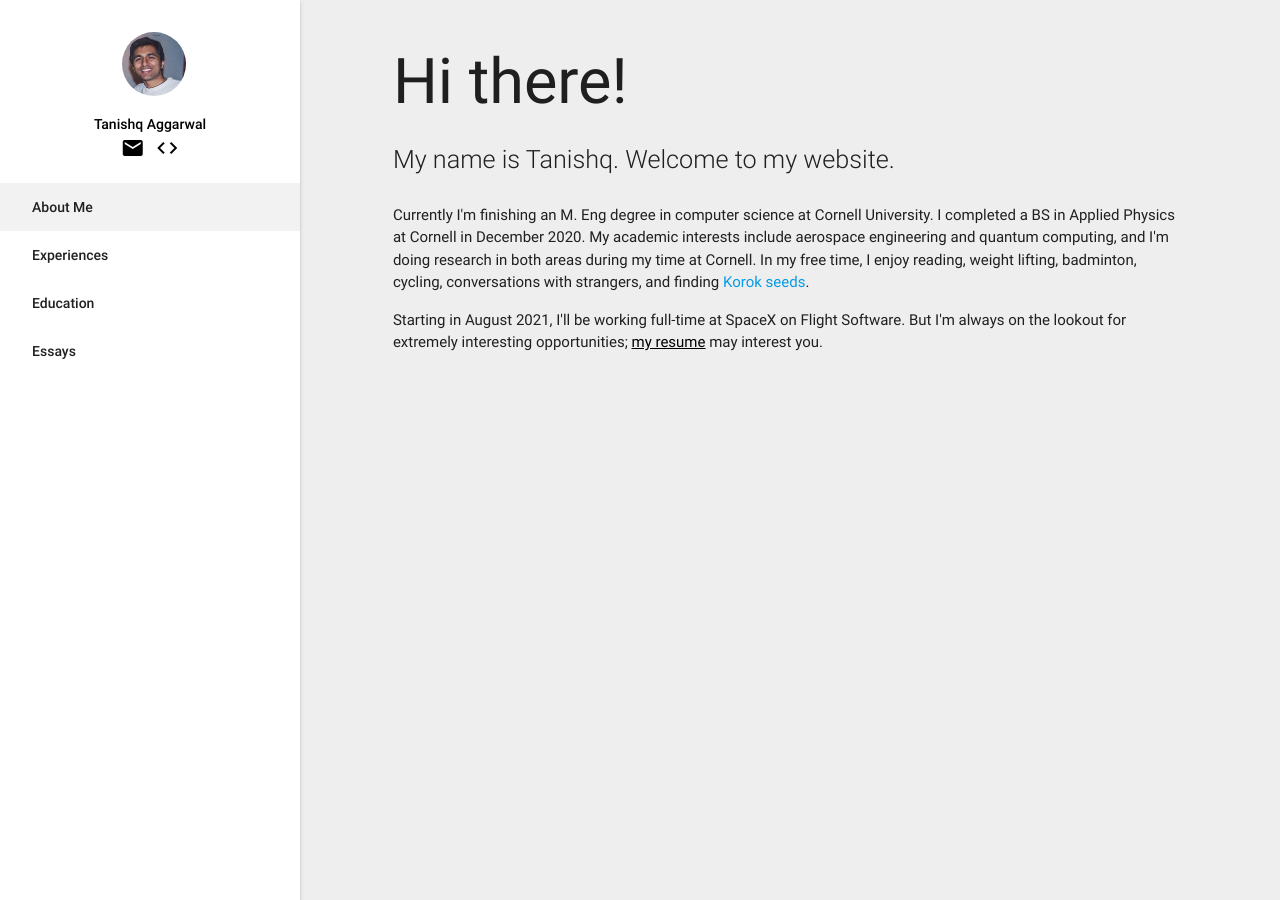
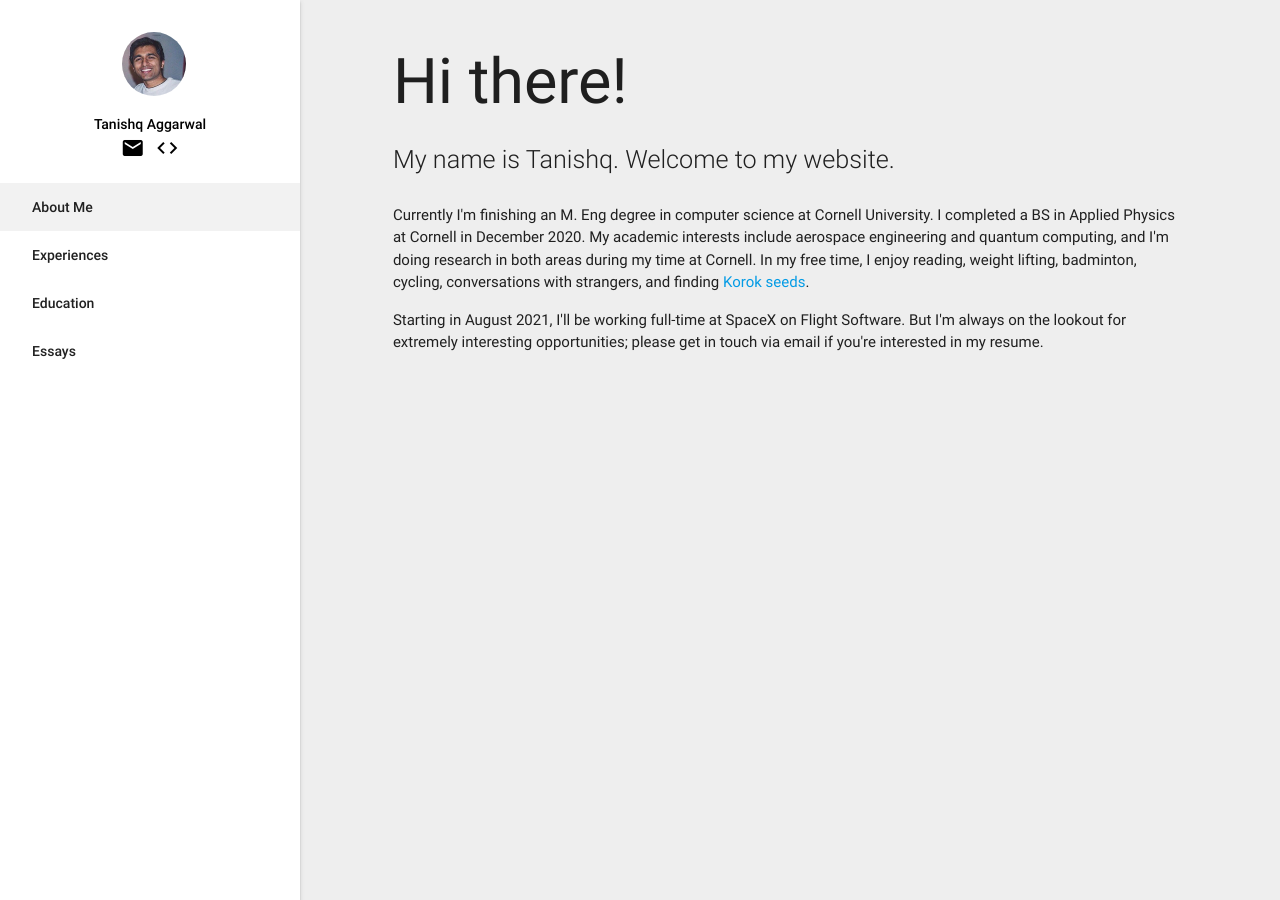
Before and after one commit to tanishqaggarwal/tanishqaggarwal.github.io, a Jekyll site: the page index.html, which Jekyll copies as it is, in a window 1280 px wide. Built offline with Jekyll 4.4.1, drawn with Linux system fonts in a browser that asks for light colours; nearby versions of some CDN libraries.

Commit message:
Remove resume

```diff
--- a/index.html
+++ b/index.html
@@ -85,7 +85,7 @@
                         <h1>Hi there!</h1>
                         <p class="flow-text">My name is Tanishq. Welcome to my website.</p>
                         <p>Currently I'm finishing an M. Eng degree in computer science at Cornell University. I completed a BS in Applied Physics at Cornell in December 2020. My academic interests include aerospace engineering and quantum computing, and I'm doing research in both areas during my time at Cornell. In my free time, I enjoy reading, weight lifting, badminton, cycling, conversations with strangers, and finding <a href="https://en.wikipedia.org/wiki/The_Legend_of_Zelda:_Breath_of_the_Wild">Korok seeds</a>.</p>
-                        <p>Starting in August 2021, I'll be working full-time at SpaceX on Flight Software. But I'm always on the lookout for extremely interesting opportunities; <a href="resume.pdf" class="black-text"> <u>my resume</u> </a> may interest you.</p>
+                        <p>Starting in August 2021, I'll be working full-time at SpaceX on Flight Software. But I'm always on the lookout for extremely interesting opportunities; please get in touch via email if you're interested in my resume.</p>
                     </div>
                     <div id="experiences" class="content hide">
                         <h1>Experiences</h1>
```
Also changed, not shown: other parts of index.html (+1 -1 lines), 1 other file.
